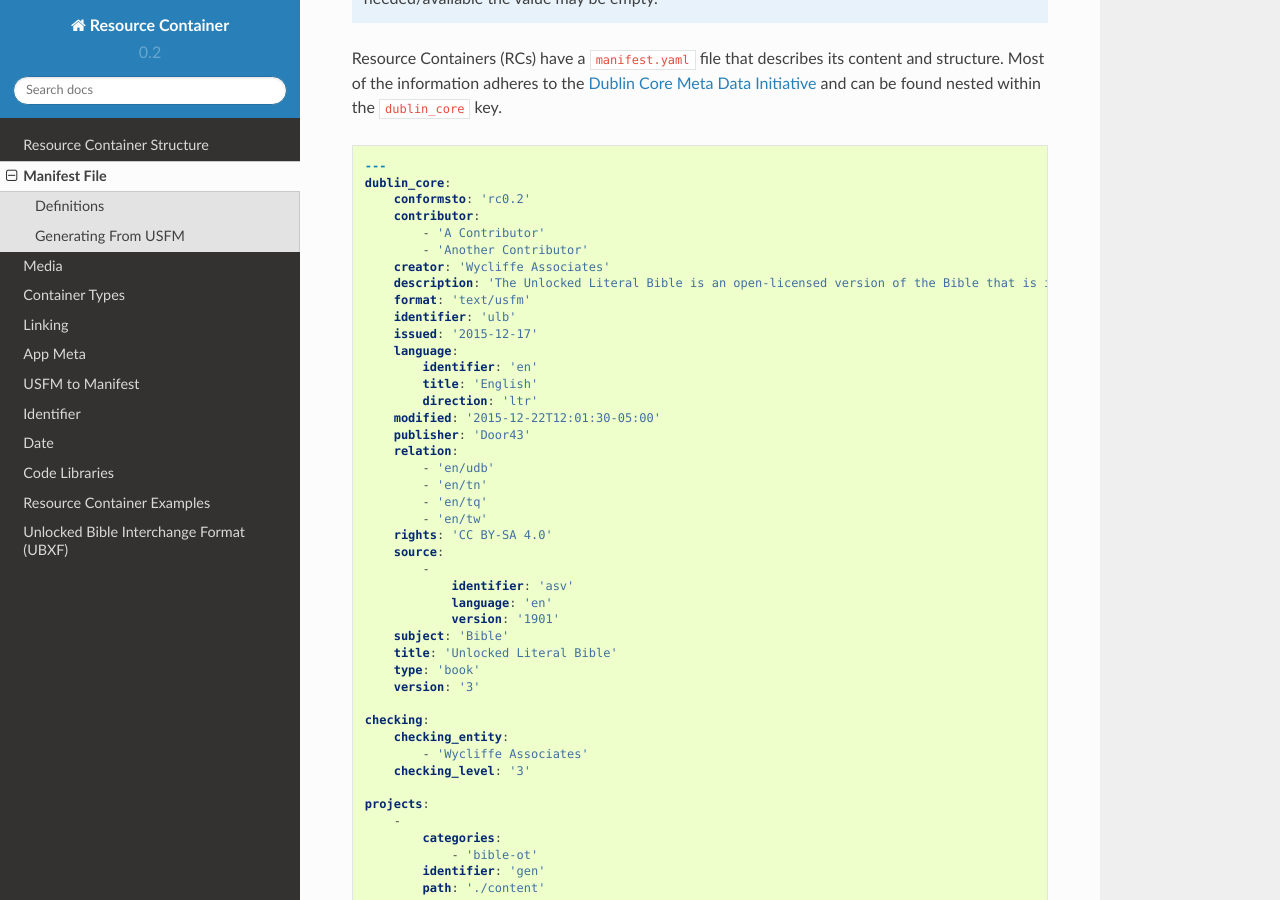
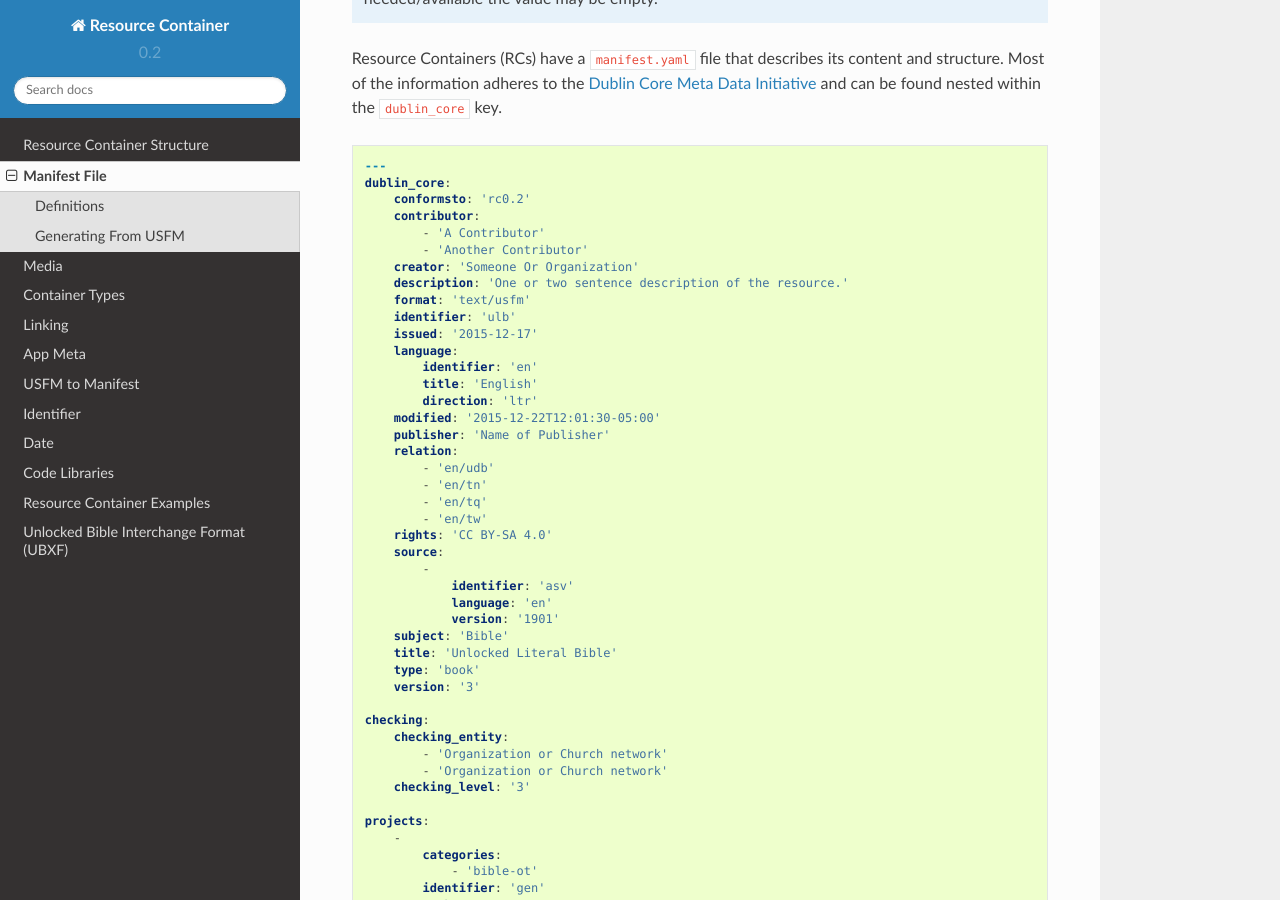
Before and after one commit to unfoldingWord-dev/Resource-Container, a Sphinx documentation site: the page built from docs/manifest.rst, in a window 1280 px wide and 900 px high, scrolled down 238 px. Built offline with Sphinx 7.4.7 and the Read the Docs theme 2.0.0, drawn with Linux system fonts in a browser that asks for light colours.

Commit message:
clarified the example text in yaml

```diff
--- a/docs/manifest.rst
+++ b/docs/manifest.rst
@@ -17,8 +17,8 @@ and can be found nested within the ``dublin_core`` key.
         contributor:
             - 'A Contributor'
             - 'Another Contributor'
-        creator: 'Wycliffe Associates'
-        description: 'The Unlocked Literal Bible is an open-licensed version of the Bible that is intended to provide a form-centric translation of the Bible.'
+        creator: 'Someone Or Organization'
+        description: 'One or two sentence description of the resource.'
         format: 'text/usfm'
         identifier: 'ulb'
         issued: '2015-12-17'
@@ -27,7 +27,7 @@ and can be found nested within the ``dublin_core`` key.
             title: 'English'
             direction: 'ltr'
         modified: '2015-12-22T12:01:30-05:00'
-        publisher: 'Door43'
+        publisher: 'Name of Publisher'
         relation:
             - 'en/udb'
             - 'en/tn'
@@ -46,7 +46,8 @@ and can be found nested within the ``dublin_core`` key.
 
     checking:
         checking_entity:
-            - 'Wycliffe Associates'
+            - 'Organization or Church network'
+            - 'Organization or Church network'
         checking_level: '3'
 
     projects:
```
